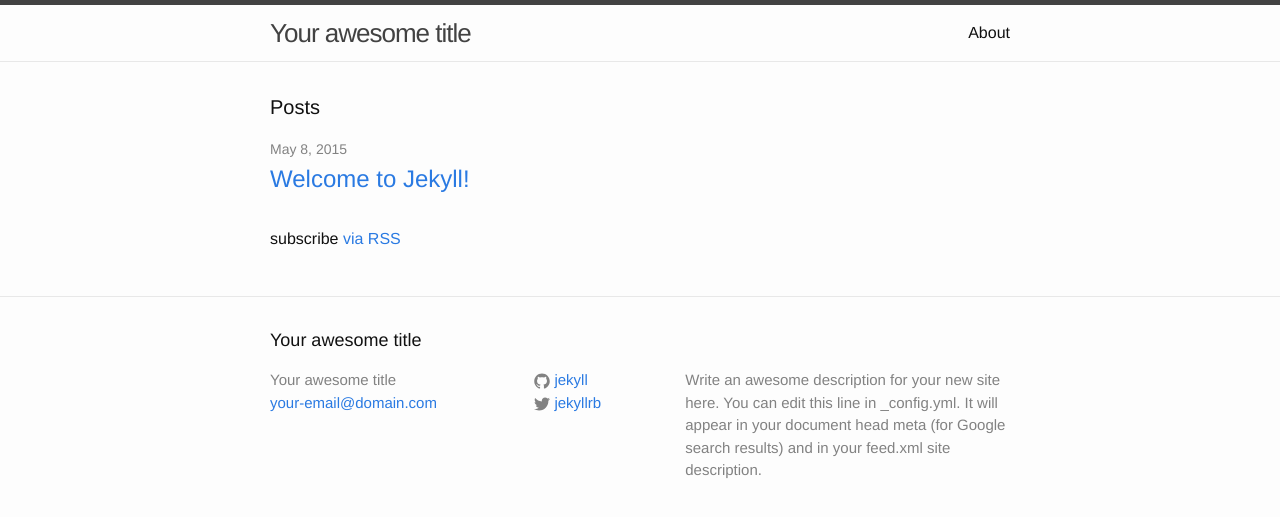
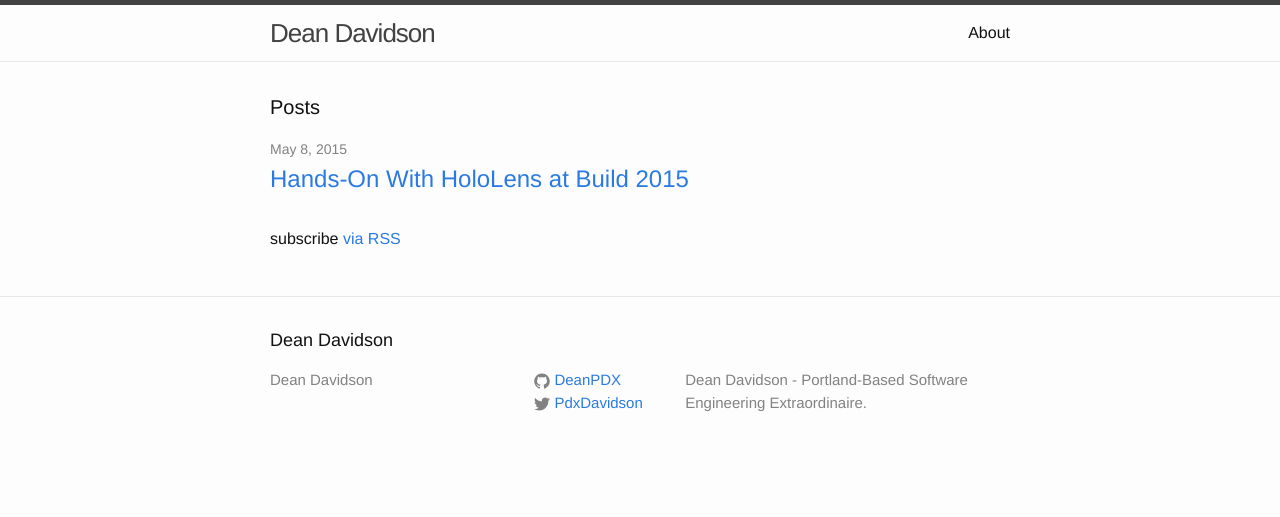
Before and after one commit to DeanPDX/DeanPDX.github.io, a Jekyll site: the page built from index.html, in a window 1280 px wide. Shown: the top 517 px of the page. Built offline with Jekyll 4.4.1, drawn with Linux system fonts in a browser that asks for light colours.

Commit message:
Started to set config, etc.

```diff
--- a/_config.yml
+++ b/_config.yml
@@ -1,14 +1,11 @@
 # Site settings
-title: Your awesome title
-email: your-email@domain.com
+title: Dean Davidson
 description: > # this means to ignore newlines until "baseurl:"
-  Write an awesome description for your new site here. You can edit this
-  line in _config.yml. It will appear in your document head meta (for
-  Google search results) and in your feed.xml site description.
+  Dean Davidson - Portland-Based Software Engineering Extraordinaire.
 baseurl: "" # the subpath of your site, e.g. /blog/
-url: "http://yourdomain.com" # the base hostname & protocol for your site
-twitter_username: jekyllrb
-github_username:  jekyll
+url: "http://deanpdx.github.io/" # the base hostname & protocol for your site
+twitter_username: PdxDavidson
+github_username:  DeanPDX
 
 # Build settings
 markdown: kramdown
--- /dev/null
+++ b/_posts/2015-05-08-hands-on-with-hololens-at-build-2015.markdown
@@ -0,0 +1,16 @@
+---
+layout: post
+title:  "Hands-On With HoloLens at Build 2015"
+date:   2015-05-08 10:26:02
+---
+
+## Introduction
+At the Build 2015 day 1 keynote, Alex Kipman announced that they had "hundreds" of HoloLens devices at the event and that attendees could register to have a chance to demo one.  As soon as the slide with the registration link went up, the event wifi and mobile carrier traffic exploded with people trying to register before their peers.  As you might have guessed from the title of this blog post, I was one of the lucky people who got an appointment.
+
+## The Setup
+The confirmation email told me to go to the Intercontinental Hotel (located next to the event).  When I got there, it quickly became evident that security was *very* important to Microsoft.  They put my group on the elevator (which was secured by guards) and radio'd the 27th floor that we were on our way.
+
+After getting a HoloLens shirt (I live for free shirts so I was ecstatic about this) and a special badge, we were taken to a secure locker room and instructed to leave pretty much all of our personal belongings in a locker.  I took off my sweatshirt and loaded my phone, keys, wallet, and backpack in to the locker.  Next we got a brief introduction on how to do gestures and they measured the distance of our eyes (for calibrating the HoloLens).
+
+## The Experience
+The HoloLens actually fit over my head pretty comfortably.
--- a/_posts/2015-05-08-welcome-to-jekyll.markdown
+++ /dev/null
@@ -1,25 +0,0 @@
----
-layout: post
-title:  "Welcome to Jekyll!"
-date:   2015-05-08 10:26:02
-categories: jekyll update
----
-You’ll find this post in your `_posts` directory. Go ahead and edit it and re-build the site to see your changes. You can rebuild the site in many different ways, but the most common way is to run `jekyll serve`, which launches a web server and auto-regenerates your site when a file is updated.
-
-To add new posts, simply add a file in the `_posts` directory that follows the convention `YYYY-MM-DD-name-of-post.ext` and includes the necessary front matter. Take a look at the source for this post to get an idea about how it works.
-
-Jekyll also offers powerful support for code snippets:
-
-{% highlight ruby %}
-def print_hi(name)
-  puts "Hi, #{name}"
-end
-print_hi('Tom')
-#=> prints 'Hi, Tom' to STDOUT.
-{% endhighlight %}
-
-Check out the [Jekyll docs][jekyll] for more info on how to get the most out of Jekyll. File all bugs/feature requests at [Jekyll’s GitHub repo][jekyll-gh]. If you have questions, you can ask them on [Jekyll’s dedicated Help repository][jekyll-help].
-
-[jekyll]:      http://jekyllrb.com
-[jekyll-gh]:   https://github.com/jekyll/jekyll
-[jekyll-help]: https://github.com/jekyll/jekyll-help
```
Also changed, not shown: about.md (+0 -4 lines).
